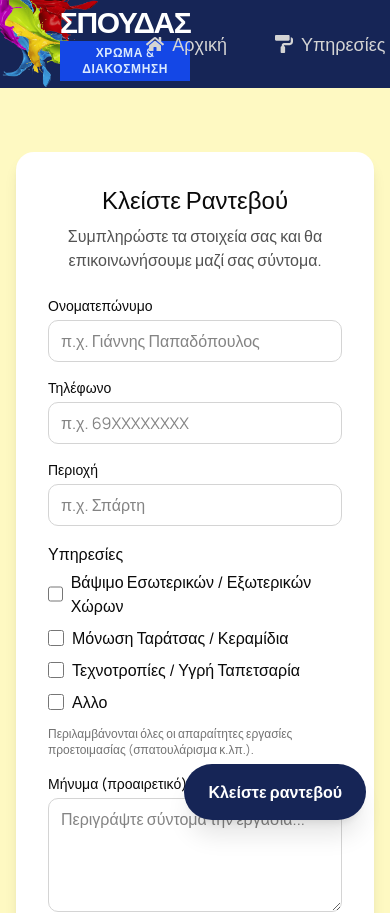
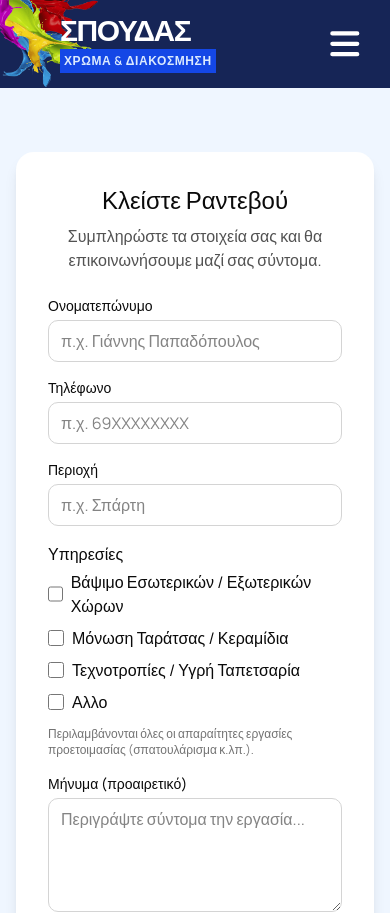
Before and after one commit to Stefanos2002/spoudas-paint, a Next.js app: page /rantevou in a window 390 px wide. Shown: the top 913 px of the page. Built offline with nearby package versions, Linux system fonts and the light colour scheme.

Commit message:
made some updates on responsiveness

```diff
--- a/src/app/(frontend)/components/Navbar/Navbar.tsx
+++ b/src/app/(frontend)/components/Navbar/Navbar.tsx
@@ -8,10 +8,16 @@ import { IoIosCall } from 'react-icons/io'
 import { FaPaintRoller } from 'react-icons/fa'
 import { FaImages } from 'react-icons/fa'
 import { FiPhone } from 'react-icons/fi'
+import { HiMenu, HiX } from 'react-icons/hi'
 import Image from 'next/image'
+import { useEffect, useState } from 'react'
 
 export default function Navbar() {
+  const [open, setOpen] = useState(false)
   const pathname = usePathname()
+  useEffect(() => {
+    setOpen(false)
+  }, [pathname])
   const links = [
     { href: '/#αρχική', label: 'Αρχική', icon: <FaHome /> },
     { href: '/#υπηρεσίες', label: 'Υπηρεσίες', icon: <FaPaintRoller /> },
@@ -30,7 +36,7 @@ export default function Navbar() {
         </div>
       </div>
       <ul
-        className={`text-neutral-300  ${styles.paint} text-lg flex gap-4 flex-row justify-end items-center mr-6 h-full`}
+        className={`text-neutral-300 max-[1150px]:hidden flex ${styles.paint} text-lg gap-4 flex-row justify-end items-center mr-6 h-full`}
       >
         {links.map((link) => (
           <Link key={link.href} href={link.href}>
@@ -70,6 +76,48 @@ export default function Navbar() {
           </div>
         </li>
       </ul>
+      {/* Hamburger */}
+      <button
+        className="hidden cursor-pointer max-[1150px]:block mr-6 z-50 text-white text-[2.6rem]"
+        onClick={() => setOpen(!open)}
+      >
+        {open ? <HiX /> : <HiMenu />}
+      </button>
+      {/* Mobile Menu */}
+      <div
+        className={`fixed top-0 right-0 h-screen w-60 bg-blue-950 transform transition-transform duration-300 hidden max-[1150px]:block ${
+          open ? 'translate-x-0' : 'translate-x-full'
+        }`}
+      >
+        <div className="flex flex-col gap-6 p-6 pt-24 text-white text-lg">
+          {links.map((link) => (
+            <Link key={link.href} href={link.href} onClick={() => setOpen(false)}>
+              <div className="flex items-center gap-3">
+                {link.icon}
+                {link.label}
+              </div>
+            </Link>
+          ))}
+
+          <div className="border-t border-blue-800 pt-4 flex flex-col gap-3">
+            <a
+              href="tel:+306973188392"
+              className="flex items-center gap-2 bg-blue-700 px-4 py-2 rounded-lg"
+            >
+              <FiPhone />
+              697 318 8392
+            </a>
+
+            <a
+              href="tel:+306989462660"
+              className="flex items-center gap-2 bg-blue-700 px-4 py-2 rounded-lg"
+            >
+              <FiPhone />
+              698 946 2660
+            </a>
+          </div>
+        </div>
+      </div>
     </nav>
   )
 }
--- a/src/app/(frontend)/components/StickyCTA/StickyCTA.tsx
+++ b/src/app/(frontend)/components/StickyCTA/StickyCTA.tsx
@@ -9,8 +9,13 @@ export default function StickyCTA() {
   const pathname = usePathname()
 
   const isHome = pathname === '/'
+  const isBooking = pathname === '/rantevou'
 
   useEffect(() => {
+    if (isBooking) {
+      setVisible(false)
+      return
+    }
     if (!isHome) {
       setVisible(true)
       return
@@ -23,14 +28,14 @@ export default function StickyCTA() {
     handleScroll()
 
     return () => window.removeEventListener('scroll', handleScroll)
-  }, [isHome])
+  }, [isHome, isBooking])
 
   return (
     <Link
       href="/rantevou"
       className={`
         fixed bottom-6 right-6 z-50
-        rounded-full bg-blue-950 px-6 py-4 transition-all text-white font-semibold shadow-xl
+        rounded-full bg-blue-900 px-6 py-4 transition-all text-white shadow-xl
         hover:bg-blue-800
         ${visible ? 'opacity-100 translate-y-0' : 'opacity-0 translate-y-10 pointer-events-none'}
       `}
--- a/src/app/(frontend)/rantevou/page.tsx
+++ b/src/app/(frontend)/rantevou/page.tsx
@@ -1,7 +1,7 @@
 // import styles from './page.module.css'
 export default function Page() {
   return (
-    <main className="min-h-screen bg-yellow-100 flex items-center justify-center px-4 pb-14 pt-38">
+    <main className="min-h-screen bg-blue-50 flex items-center justify-center px-4 pb-14 pt-38">
       <div className="w-full max-w-xl bg-white rounded-2xl shadow-lg p-8">
         <h1 className={`text-2xl mb-2 text-center`}>Κλείστε Ραντεβού</h1>
 
```
